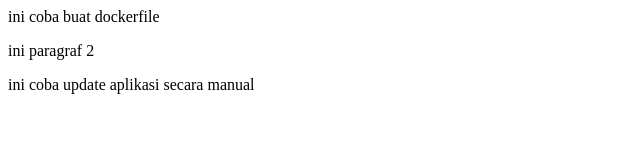
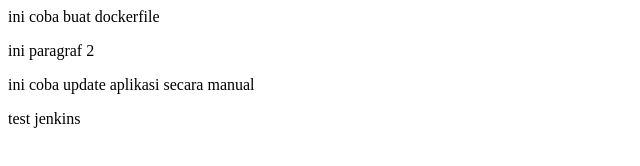
Before and after one commit to anggamalau/idn-web-custom, a plain HTML site: page index.html in a window 1280 px wide. Shown: the full height of the page, 0-640 px from the left. Drawn offline with Linux system fonts and the light colour scheme.

Commit message:
test jenkins

```diff
--- a/index.html
+++ b/index.html
@@ -1,3 +1,4 @@
 <p>ini coba buat dockerfile</p>
 <p>ini paragraf 2</p>
 <p>ini coba update aplikasi secara manual</p>
+<p>test jenkins</p>
```
